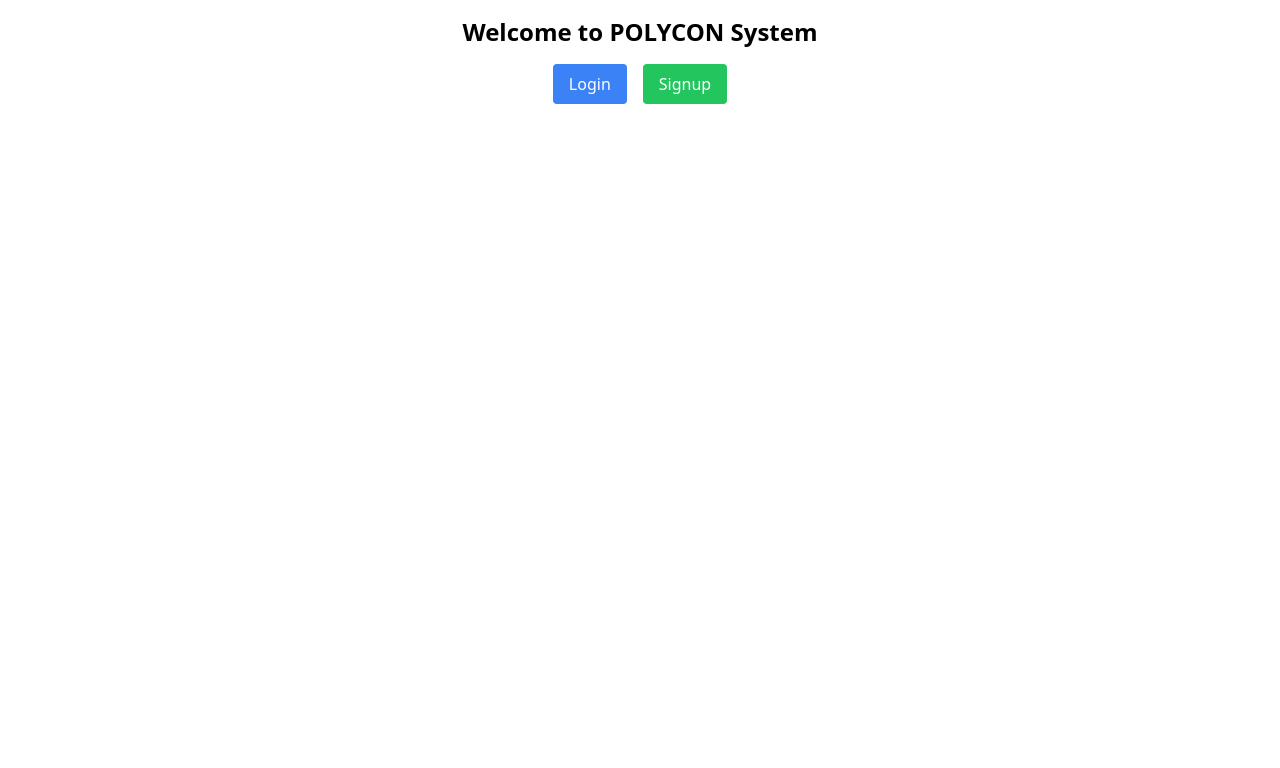
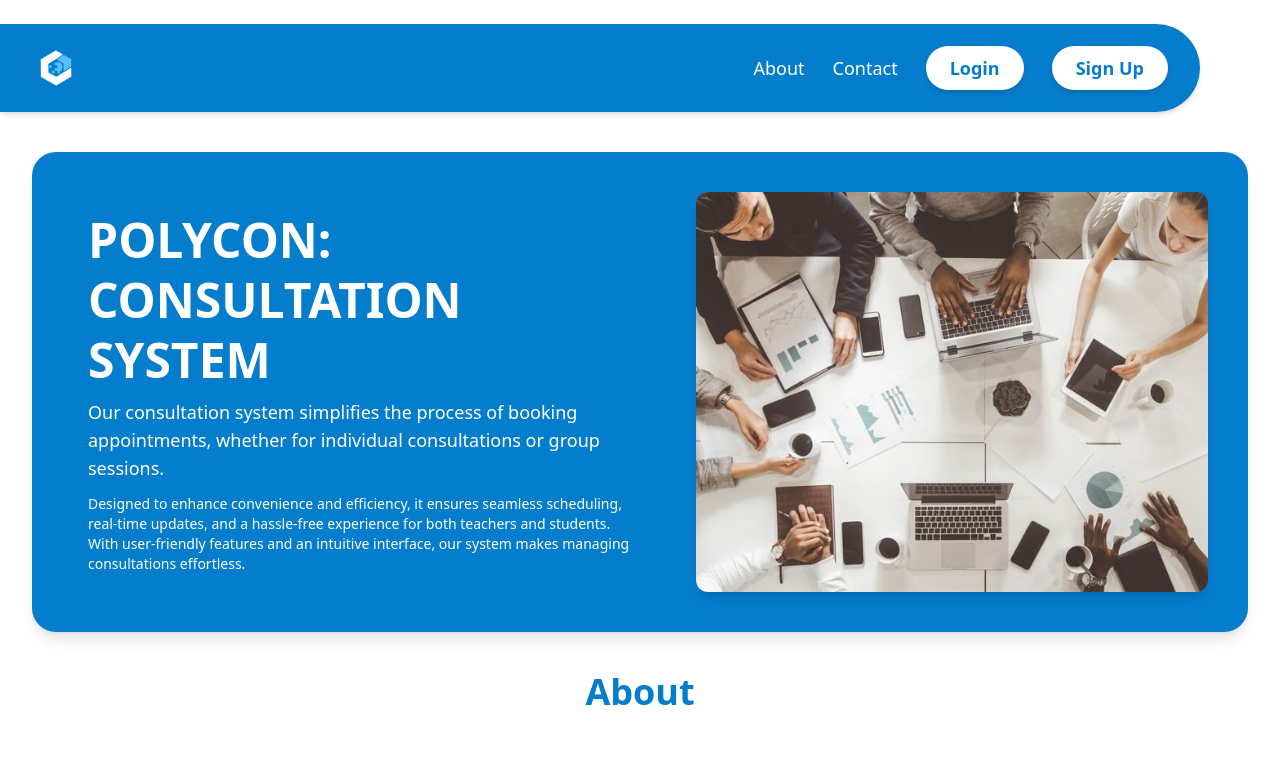
Before and after one commit to xenhusk/POLYCON, a React (Create React App) app in the folder frontend/my-app/: page / in a window 1280 px wide. Shown: the top 768 px of the page. Built offline with nearby package versions, Linux system fonts and the light colour scheme.

Commit message:
Update App.js

```diff
--- a/frontend/my-app/src/App.js
+++ b/frontend/my-app/src/App.js
@@ -7,7 +7,8 @@ import Signup from './components/Signup';
 import Login from './components/Login';
 import AdminPortal from './components/AdminPortal';
 import Courses from './components/Courses';
-
+import AddGrade from './components/AddGrade';
+import Home from './components/Home';
 
 function App() {
   const [user, setUser] = useState(null);
@@ -21,15 +22,12 @@ function App() {
         try {
           const response = await fetch(`http://localhost:5001/account/get_user_role?email=${storedEmail}`);
           const data = await response.json();
-          if (data.role === 'student' && data.emailVerified) {
+          if (data.role === 'student') {
             navigate('/booking-student');
-          } else if (data.role === 'faculty' && data.emailVerified) {
+          } else if (data.role === 'faculty') {
             navigate('/booking-teacher');
-          } else if (data.role === 'admin' && data.emailVerified) {
+          } else if (data.role === 'admin') {
             navigate('/admin');
-          } else {
-            alert('Please verify your email to access the system.');
-            handleLogout();
           }
         } catch (error) {
           console.error('Error fetching user role:', error);
@@ -38,7 +36,7 @@ function App() {
     };
 
     // Only fetch user role if not on the session page
-    if (location.pathname !== '/session') {
+    if (location.pathname !== '/session' && location.pathname !== '/courses' && location.pathname !== '/addgrade') {
       fetchUserRole();
     }
   }, [navigate, location.pathname]);
@@ -46,19 +44,21 @@ function App() {
   const handleLogout = () => {
     localStorage.removeItem('userEmail');
     setUser(null);
-    navigate('/login');
+    navigate('/');
   };
 
   return (
-    <div className="container mx-auto p-4">
-      { (location.pathname !== '/login'
+    <div className="container mx-auto">
+      {/* { (location.pathname !== '/login'
         && location.pathname !== '/signup'
         && location.pathname !== '/booking-student'
         && location.pathname !== '/booking-teacher'
         && location.pathname !== '/admin'
         && location.pathname !== '/session'
         && location.pathname !== '/admin-portal'
-        && location.pathname !== '/courses') && ( // Allow access to session page
+        && location.pathname !== '/courses'
+        && location.pathname !== '/addgrade'
+        && location.pathname !== '/home' )&& ( // Allow access to session page
           <div>
             <h2 className="text-2xl font-bold text-center mb-4">Welcome to POLYCON System</h2>
 
@@ -74,10 +74,10 @@ function App() {
               </div>
             )}
           </div>
-        )}
+        )} */}
 
       <Routes>
-        <Route path="/" element={<div></div>} />
+        <Route path="/" element={<Home />} />
         <Route path="/booking-student" element={<BookingStudent />} />
         <Route path="/booking-teacher" element={<BookingTeacher />} />
         <Route path="/session" element={<Session />} />
@@ -85,6 +85,7 @@ function App() {
         <Route path="/login" element={<Login onLoginSuccess={setUser} />} />
         <Route path="/admin" element={<AdminPortal />} />
         <Route path="/courses" element={<Courses />} />
+        <Route path="/addgrade" element={<AddGrade />} />
       </Routes>
     </div>
   );
```
